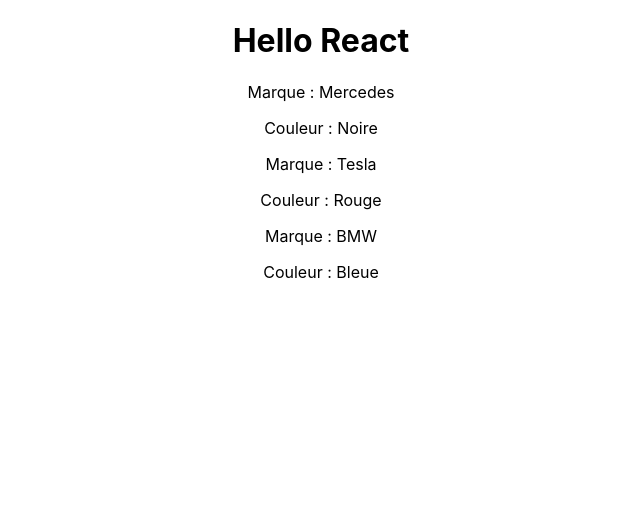
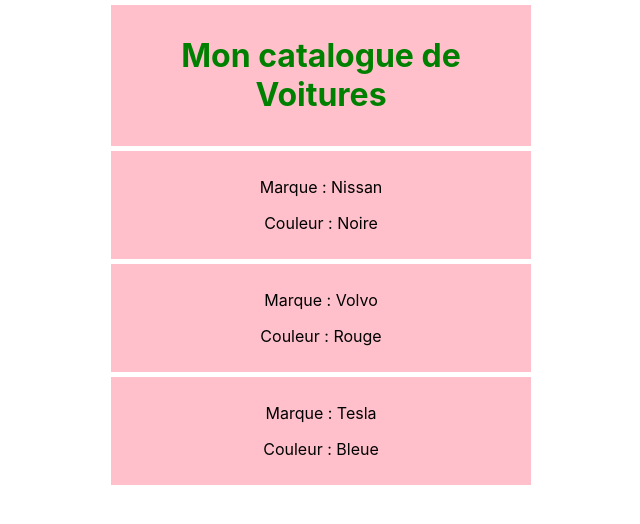
Before and after one commit to xElon-Mask/React-Project-5-Cars, a React (Create React App) app: page / in a window 1280 px wide. Shown: the top 524 px of the page, without its empty margins (319-959 px from the left). Built offline with nearby package versions, Linux system fonts and the light colour scheme.

Commit message:
add MyHeader and Wrapper components

```diff
--- a/src/App.js
+++ b/src/App.js
@@ -3,10 +3,15 @@
 import "./App.css";
 
 class App extends Component {
+  state = {
+    titre: "Mon catalogue de Voitures",
+    color: "green",
+  };
+
   render() {
     return (
       <div className="App">
-        <Mycars />
+        <Mycars color={this.state.color} title={this.state.titre} />
       </div>
     );
   }
--- a/src/components/Cars.js
+++ b/src/components/Cars.js
@@ -1,11 +1,12 @@
 import React from "react";
+import Wrapper from "./Wrapper";
 
 const Car = (props) => {
   return (
-    <div className="cars">
+    <Wrapper>
       <p>Marque : {props.children}</p>
       <p>Couleur : {props.color}</p>
-    </div>
+    </Wrapper>
   );
 };
 
--- /dev/null
+++ b/src/components/MyHeader.js
@@ -0,0 +1,5 @@
+const MyHeader = ({ myStyle, children }) => (
+  <h1 style={{ color: myStyle }}>{children}</h1>
+);
+
+export default MyHeader;
--- a/src/components/Mycars.js
+++ b/src/components/Mycars.js
@@ -1,14 +1,23 @@
 import React, { Component } from "react";
 import Car from "./Cars";
+import Wrapper from "./Wrapper";
+import MyHeader from "./MyHeader";
 
 class Mycars extends Component {
+  state = {
+    cars: ["Nissan", "Volvo", "Tesla"],
+  };
   render() {
+    const { title, color } = this.props;
     return (
       <div>
-        <h1>Hello React</h1>
-        <Car color="Noire">Mercedes</Car>
-        <Car color="Rouge">Tesla</Car>
-        <Car color="Bleue">BMW</Car>
+        <Wrapper>
+          <MyHeader myStyle={color}>{title}</MyHeader>
+        </Wrapper>
+
+        <Car color="Noire">{this.state.cars[0]}</Car>
+        <Car color="Rouge">{this.state.cars[1]}</Car>
+        <Car color="Bleue">{this.state.cars[2]}</Car>
       </div>
     );
   }
--- /dev/null
+++ b/src/components/Wrapper.js
@@ -0,0 +1,16 @@
+function Wrapper({ children }) {
+  return (
+    <div
+      style={{
+        backgroundColor: "pink",
+        width: "400px",
+        padding: "10px",
+        margin: "5px auto",
+      }}
+    >
+      {children}
+    </div>
+  );
+}
+
+export default Wrapper;
```
